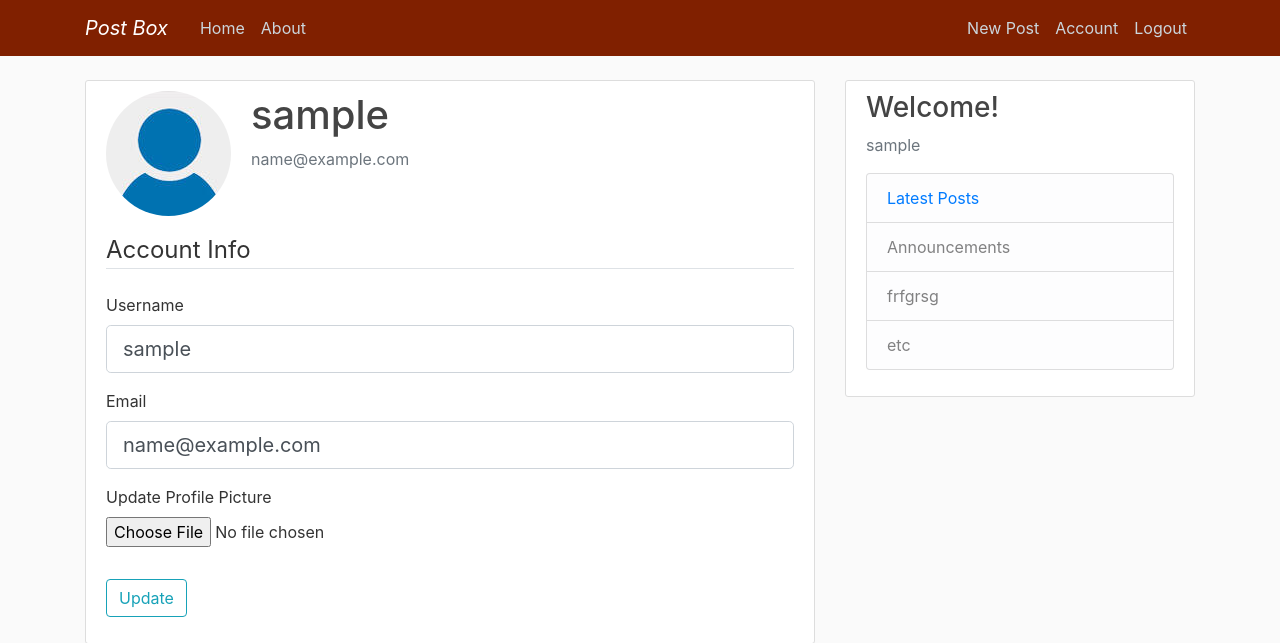
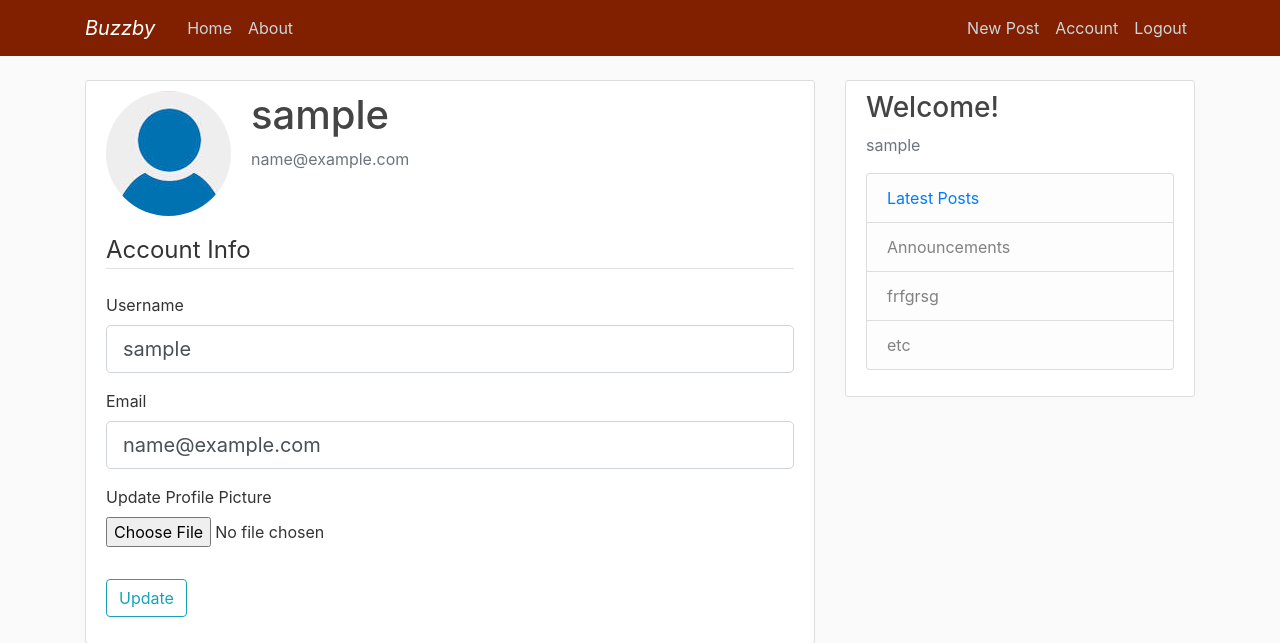
Before and after one commit to realnihal/buzzby.ml-A-Social-Media-site, a Flask app: page /account in a window 1280 px wide. Shown: the top 643 px of the page. Run offline with Flask 2, Linux system fonts and the light colour scheme; the visitor is signed in with stand-in values (Sample User, id 1); data comes from the database, SQL or seed files in the repository; some libraries are stand-ins or nearby versions.

Commit message:
changed name2

```diff
--- a/flaskblog/templates/layout.html
+++ b/flaskblog/templates/layout.html
@@ -12,14 +12,14 @@
     {% if title %}
         <title>Flask Blog - {{ title }}</title>
     {% else %}
-        <title>Post Box</title>
+        <title>Buzzby</title>
     {% endif %}
 </head>
 <body>
     <header class="site-header">
       <nav class="navbar navbar-expand-md navbar-dark fixed-top" style="background-color: #802000;" >
         <div class="container">
-          <a class="navbar-brand font-italic mr-4" href="/">Post Box</a>
+          <a class="navbar-brand font-italic mr-4" href="/">Buzzby</a>
           <button class="navbar-toggler" type="button" data-toggle="collapse" data-target="#navbarToggle" aria-controls="navbarToggle" aria-expanded="false" aria-label="Toggle navigation">
             <span class="navbar-toggler-icon"></span>
           </button>
```
